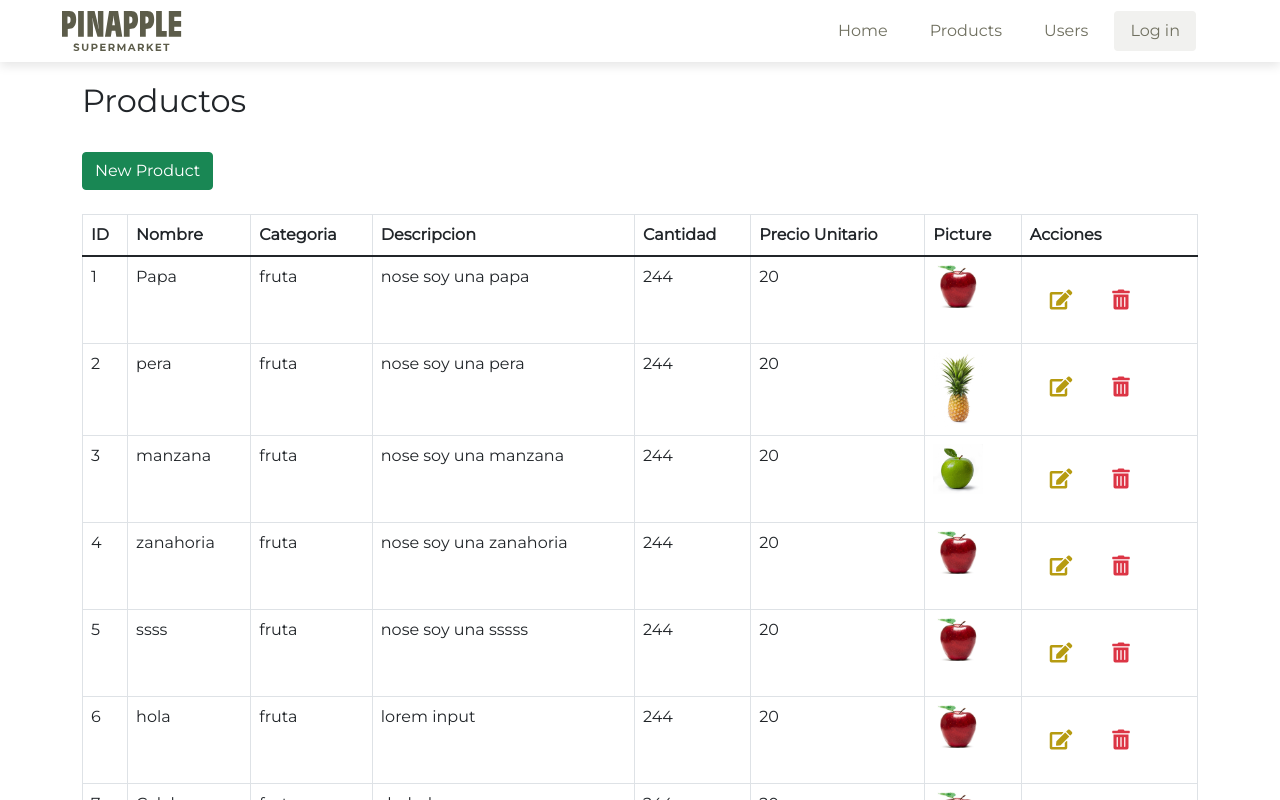
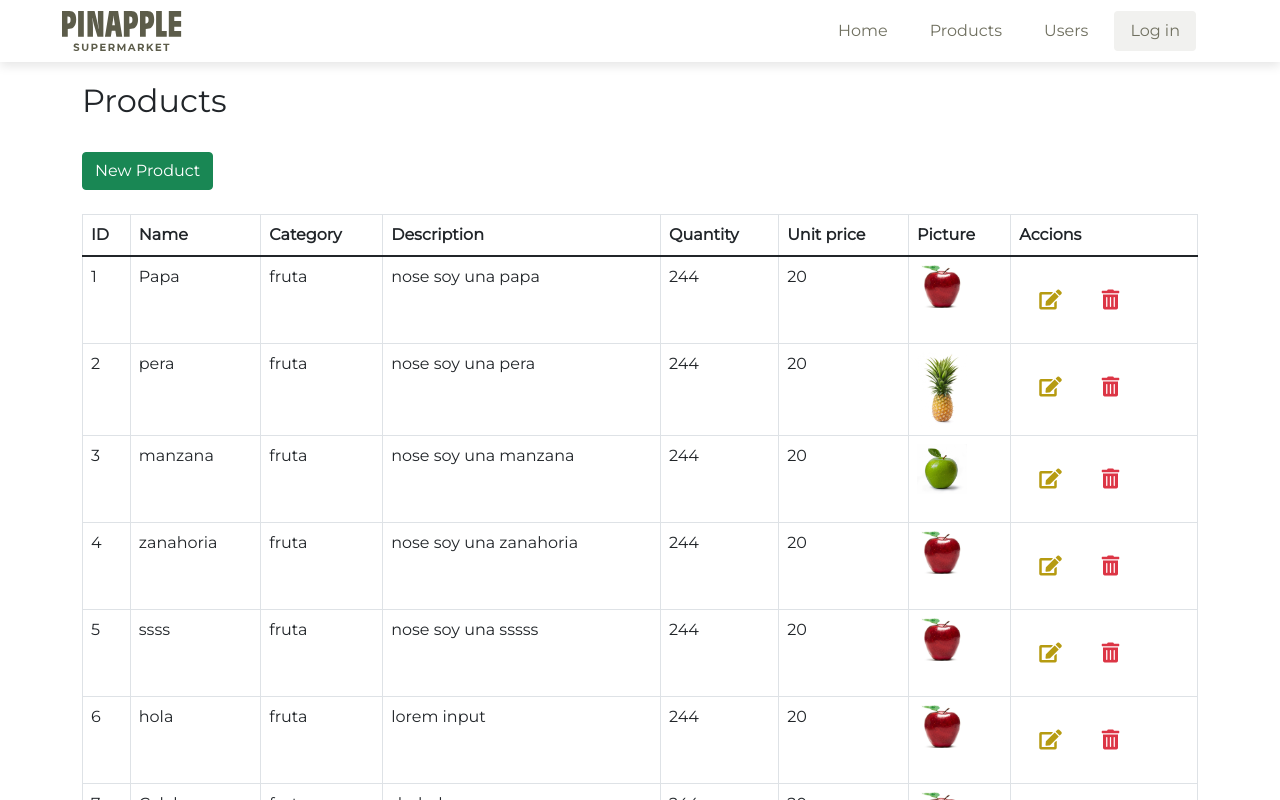
Before and after one commit to Pineapple-G13/frontend-pineapple, a React (Create React App) app in the folder demo-front/client/: page /products in a window 1280 px wide. Shown: the top 800 px of the page. Built offline with nearby package versions, Linux system fonts and the light colour scheme.

Commit message:
Traduccion
Traduje algunos campos de Productos

```diff
--- a/demo-front/client/src/components/Admin/Products/Products.js
+++ b/demo-front/client/src/components/Admin/Products/Products.js
@@ -73,7 +73,7 @@ const Products = () => {
 
   return (
     <div className="container">
-      <h2 className="paddingH2">Productos</h2>
+      <h2 className="paddingH2">Products</h2>
       <br />
       <button className="btn btn-success" onClick={() => abrirModalInsertar()}>New Product</button>
       <br /><br />
@@ -81,13 +81,13 @@ const Products = () => {
         <thead>
           <tr>
             <th>ID</th>
-            <th>Nombre</th>
-            <th>Categoria</th>
-            <th>Descripcion</th>
-            <th>Cantidad</th>
-            <th>Precio Unitario</th>
+            <th>Name</th>
+            <th>Category</th>
+            <th>Description</th>
+            <th>Quantity</th>
+            <th>Unit price</th>
             <th>Picture</th>
-            <th>Acciones</th>
+            <th>Accions</th>
           </tr>
         </thead>
         <tbody>
```
